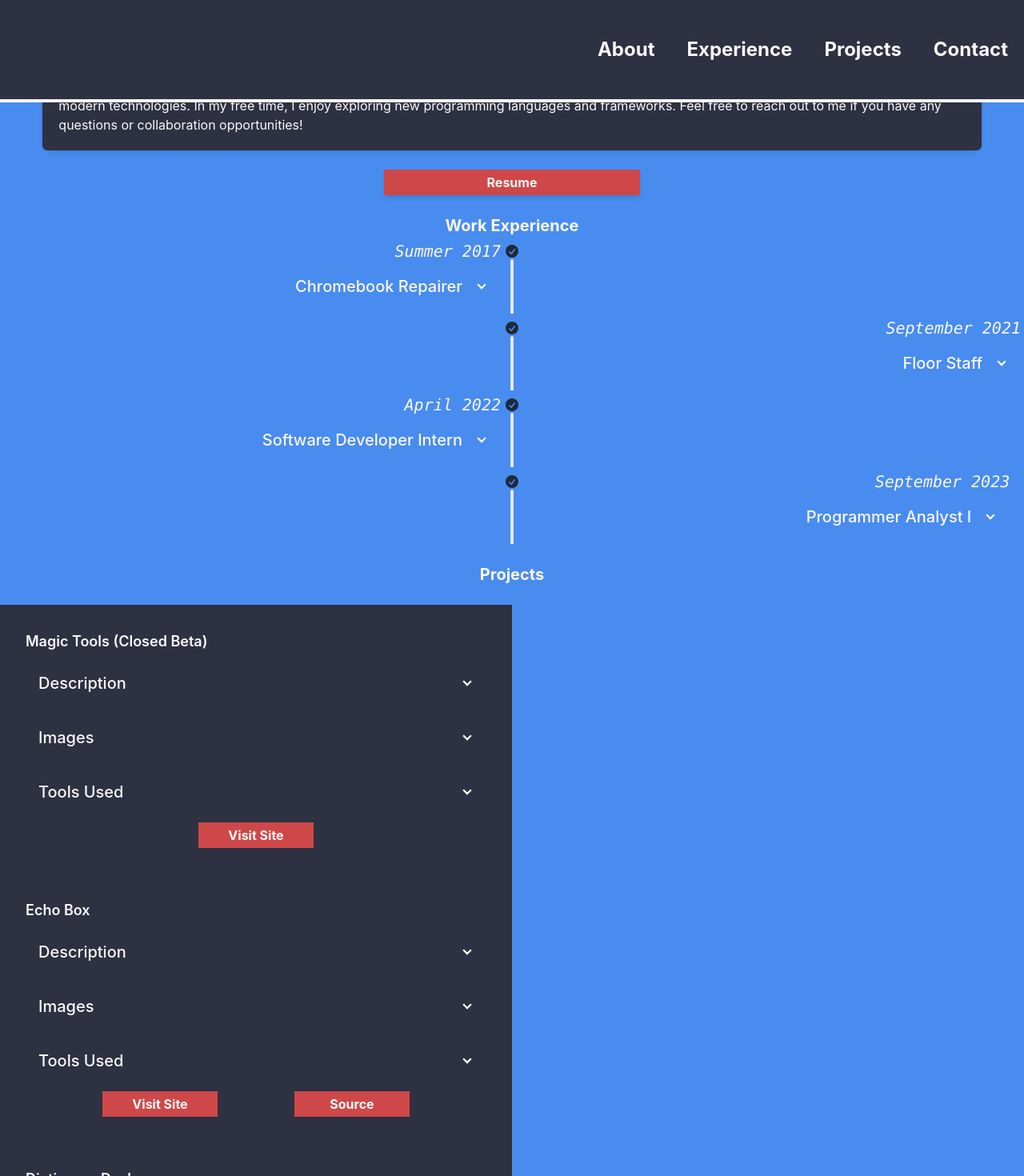
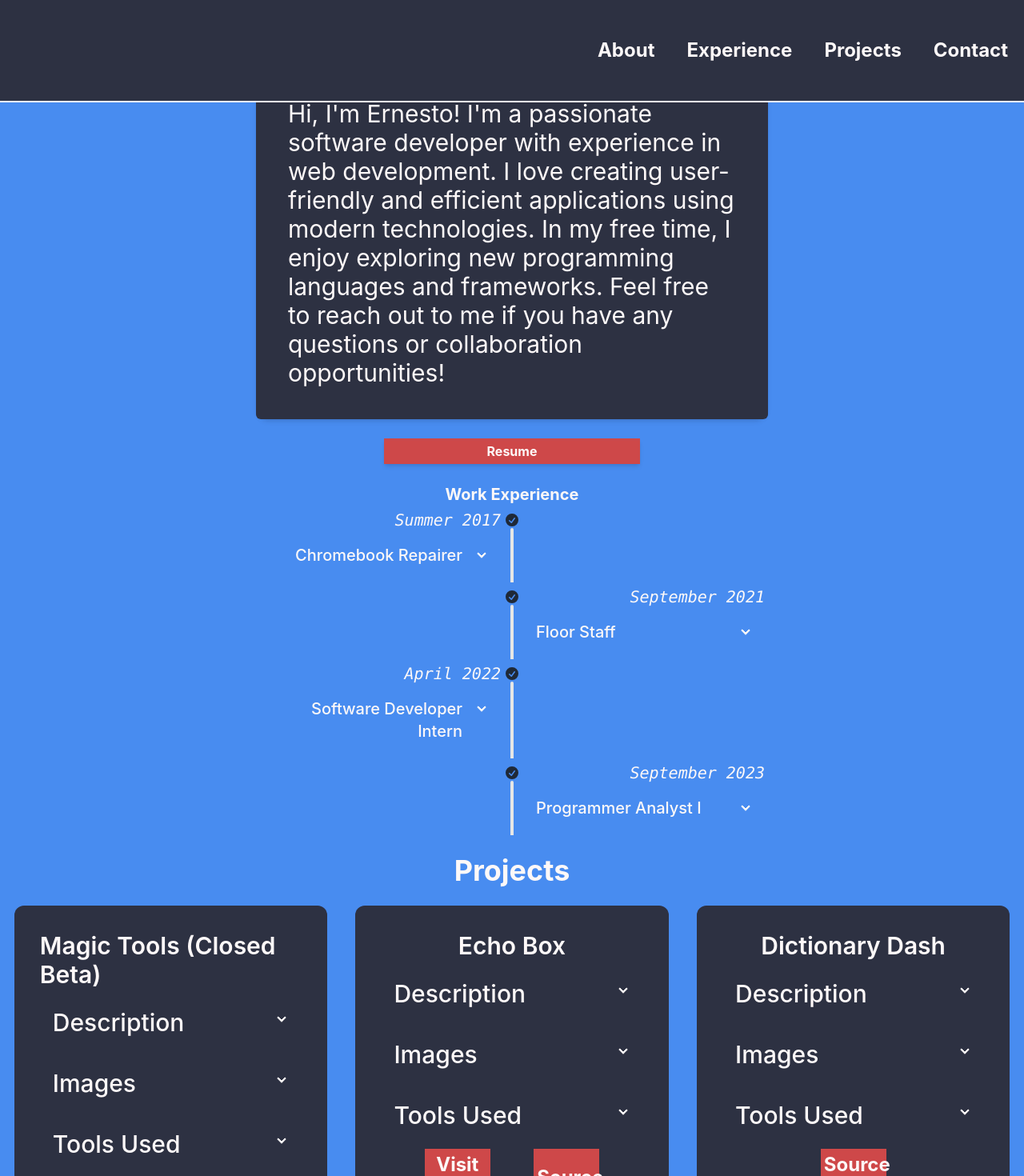
Before and after one commit to Ernest0G/portfolio, a React (Vite) app: page / in a window 1280 px wide. Shown: the top 1470 px of the page at 80% size. Built offline with nearby package versions, Linux system fonts and the light colour scheme.

Commit message:
FIxed css for project section on larger screen

```diff
--- a/src/App.tsx
+++ b/src/App.tsx
@@ -4,7 +4,7 @@ import { NavItem } from "./components";
 function App() {
   return (
     <>
-      <nav className="w-full max-w-full flex flex-row h-16 sm:h-32 justify-between sm:px-5 bg-black fixed top-0 z-50 border-b-4 border-white">
+      <nav className="w-full max-w-full flex flex-row h-16 sm:h-32 justify-between sm:px-5 bg-black fixed top-0 z-50 border-b-2 border-white">
         <ul className="w-full flex flex-row no-wrap gap-3 sm:gap-10 items-center justify-center sm:justify-end">
           <NavItem item={"About"} />
           <NavItem item={"Experience"} />
@@ -13,7 +13,7 @@ function App() {
         </ul>
       </nav>
       <br></br>
-      <main className="w-fullflex flex-col transition-all ease-in-out duration-100">
+      <main className="w-full flex flex-col transition-all ease-in-out duration-100">
         <About />
         <br></br>
         <Experience />
--- a/src/components/ProjectItem.tsx
+++ b/src/components/ProjectItem.tsx
@@ -1,16 +1,16 @@
 const ProjectItem = ({ title, desc, live, git, index, images, tools }) => {
   return (
-    <div id={`item${index + 1}`} className="carousel-item w-full">
-      <div className="card w-full text-white">
-        <div className="card-body bg-black">
-          <span className="card-title text-lg">{title}</span>
+    <div id={`item${index + 1}`} className="carousel-item w-full sm:justify-center">
+      <div className="card w-full text-white sm:items-center">
+        <div className="card-body sm:w-11/12 sm:h-1/2 bg-black sm:rounded-xl sm:items-center">
+          <span className="card-title text-lg sm:text-3xl">{title}</span>
           <div className="collapse collapse-arrow">
             <input type="checkbox" />
-            <div className="collapse-title text-xl font-medium text-white">Description</div>
+            <div className="collapse-title text-xl sm:text-3xl font-medium text-white">Description</div>
             <div className="collapse-content">
               <span className="text-white">
                 <div className="card w-full shadow-lg">
-                  <div className="card-body p-2 bg-black rounded-lg">
+                  <div className="card-body p-2 bg-black rounded-lg sm:text-2xl">
                     <p>{desc}</p>
                   </div>
                 </div>
@@ -19,13 +19,13 @@ const ProjectItem = ({ title, desc, live, git, index, images, tools }) => {
           </div>
           <div className="collapse collapse-arrow">
             <input type="checkbox" />
-            <div className="collapse-title text-xl font-medium text-white">Images</div>
+            <div className="collapse-title text-xl sm:text-3xl font-medium text-white">Images</div>
             <div className="collapse-content">
               <span className="text-white">
                 <div className="card w-full shadow-lg">
                   <div className="card-body p-2 bg-black rounded-lg">
                     {images && (
-                      <div className="carousel flex justify-center align-middle w-full sm:grid sm:w-1/2">
+                      <div className="carousel flex justify-center align-middle w-full">
                         <div className="h-96 carousel carousel-vertical">
                           {images?.map((image, index) => {
                             return (
@@ -44,24 +44,22 @@ const ProjectItem = ({ title, desc, live, git, index, images, tools }) => {
           </div>
           <div className="collapse collapse-arrow">
             <input type="checkbox" />
-            <div className="collapse-title text-xl font-medium text-white">Tools Used</div>
+            <div className="collapse-title text-xl sm:text-3xl font-medium text-white">Tools Used</div>
             <div className="collapse-content">
-              <span className="text-white">
               <div className="card w-full shadow-lg">
                 <div className="card-body w-full flex-row flex-wrap justify-evenly p-2 bg-black rounded-lg">
                   {tools?.map((tool, index) => {
                     return (
-                        <span className="badge text-white" key={index}>
+                      <span className="badge text-white sm:text-xl" key={index}>
                         {tool}
                       </span>
                     );
                   })}
                 </div>
               </div>
-              </span>
             </div>
           </div>
-          <div className="w-full flex flex-row justify-evenly">
+          <div className="w-full flex flex-row justify-evenly sm:text-2xl">
             {live && (
               <button className="bg-primary w-1/4 p-1 font-bold">
                 <a href={live} target="#">
--- a/src/components/TimelineItem.tsx
+++ b/src/components/TimelineItem.tsx
@@ -10,16 +10,18 @@ const TimelineItem = ({ title, company, desc, date, position }) => {
           />
         </svg>
       </div>
-      <div className={`${position === "start" ? "timeline-start" : "timeline-end"} md:text-end`}>
-        <time className="font-mono italic text-white">{date}</time>
+      <div className={`${position === "start" ? "timeline-start" : "timeline-end"} sm:text-end`}>
+        <time className="font-mono italic text-white sm:text-left">{date}</time>
         <div className="collapse collapse-arrow">
           <input type="checkbox" />
-          <div className="collapse-title text-xl font-medium text-white">{title}</div>
+          <div className={`collapse-title text-xl font-medium text-white ${position === "end" && "sm:text-start"}`}>
+            {title}
+          </div>
           <div className="collapse-content">
             <span className="text-white">
               <div className="card w-full shadow-lg">
                 <div className="card-body bg-black rounded-lg">
-                  <span className="card-title text-lg">{company}</span>
+                  <span className="card-title text-lg sm:text-start">{company}</span>
                   <p>{desc}</p>
                 </div>
               </div>
--- a/src/index.css
+++ b/src/index.css
@@ -4,8 +4,6 @@
 
 :root {
   font-family: Inter, system-ui, Avenir, Helvetica, Arial, sans-serif;
-  width: 100vw;
-  height: 100vh;
   margin: 0;
 
   --background-color: #fbfbfb;
--- a/src/pages/About.tsx
+++ b/src/pages/About.tsx
@@ -1,13 +1,13 @@
 const About = () => {
   return (
-    <div className="w-full flex flex-col justify-center items-center bg-accent">
-      <h1 id="About" className="text-xl font-bold text-white text-center">
+    <div className="w-full flex flex-col justify-center items-center bg-accent sm:flex sm:flex-col sm:justify-center">
+      <h1 id="About" className="text-xl sm:text-3xl font-bold text-white text-center">
         About Me
       </h1>
       <br></br>
-      <div className="card w-11/12 shadow-md">
-        <div className="card-body p-5 bg-black rounded-md">
-          <p className="text-white">
+      <div className="card w-11/12 shadow-md sm:w-1/2">
+        <div className="card-body p-5 sm:p-10 bg-black rounded-md">
+          <p className="text-white sm:text-3xl">
             Hi, I'm Ernesto! I'm a passionate software developer with experience in web development. I love creating
             user-friendly and efficient applications using modern technologies. In my free time, I enjoy exploring new
             programming languages and frameworks. Feel free to reach out to me if you have any questions or
--- a/src/pages/Experience.tsx
+++ b/src/pages/Experience.tsx
@@ -3,11 +3,11 @@ import { Jobs } from "../assets/data/jobs.js";
 
 const Experience = () => {
   return (
-    <div className="w-full flex flex-col items-center justify-evenly">
+    <div className="w-full flex flex-col items-center justify-evenly sm:flex sm:flex-col sm:justify-center">
       <h1 id="Experience" className="text-xl font-bold text-white text-center">
         Work Experience
       </h1>
-      <ul className="text-sm timeline timeline-snap-icon max-md:timeline-compact timeline-vertical sm:text-xl">
+      <ul className="text-sm timeline timeline-snap-icon max-md:timeline-compact timeline-vertical sm:text-xl sm:w-1/2">
         {Jobs.map((job, index) => {
           return (
             <TimelineItem
--- a/src/pages/Projects.tsx
+++ b/src/pages/Projects.tsx
@@ -3,12 +3,12 @@ import { ProjectsList } from "../assets/data/projects.js";
 
 const Projects = () => {
   return (
-    <div className="w-full">
-      <h1 id="Projects" className="text-xl font-bold bg-accent text-white text-center">
+    <div className="w-full sm:flex sm:flex-col sm:justify-center items-center">
+      <h1 id="Projects" className="text-xl sm:text-4xl font-bold bg-accent text-white text-center">
         Projects
       </h1>
       <br></br>
-      <div className="carousel w-full sm:grid sm:w-1/2">
+      <div className="carousel w-full sm:grid sm:grid-cols-3 sm:gap-y-10 sm:item">
         {ProjectsList.map((project, index) => {
           return (
             <ProjectItem
```
Lines whose indentation alone changed are shown as unchanged.
